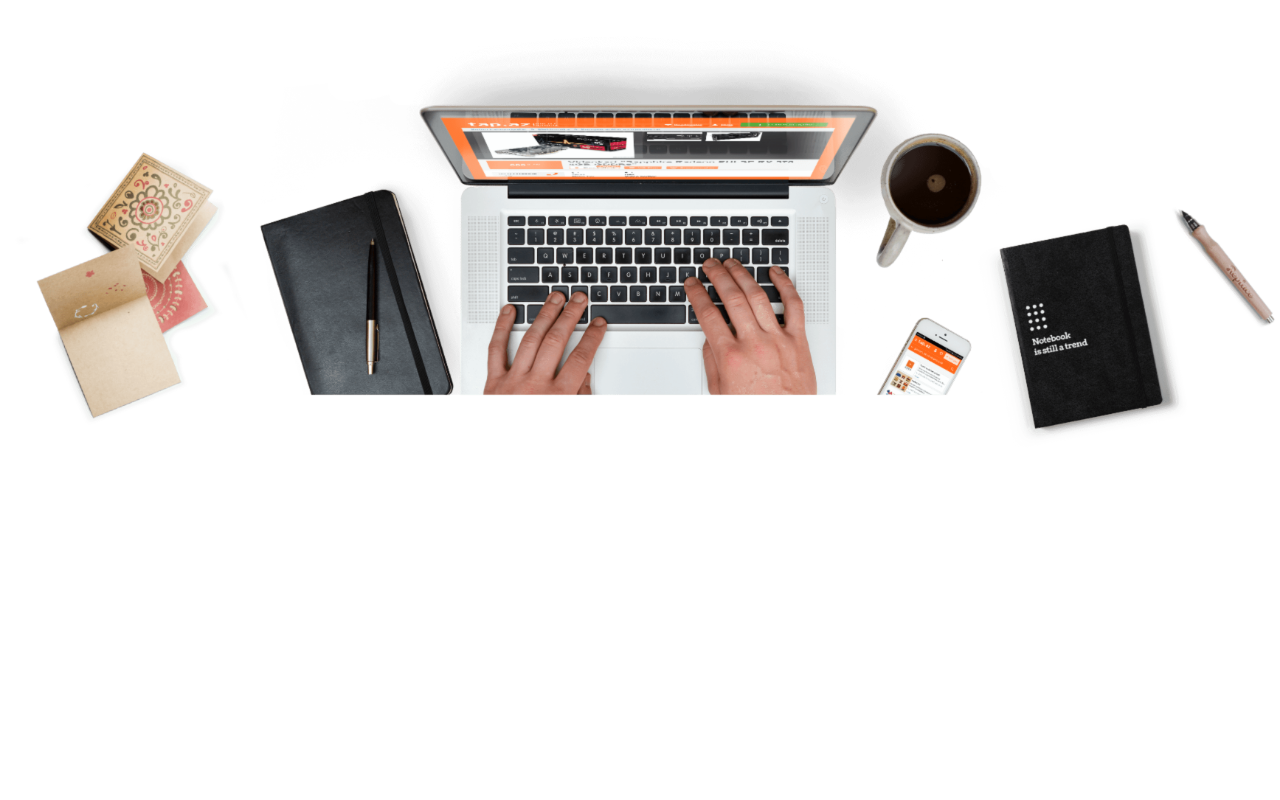
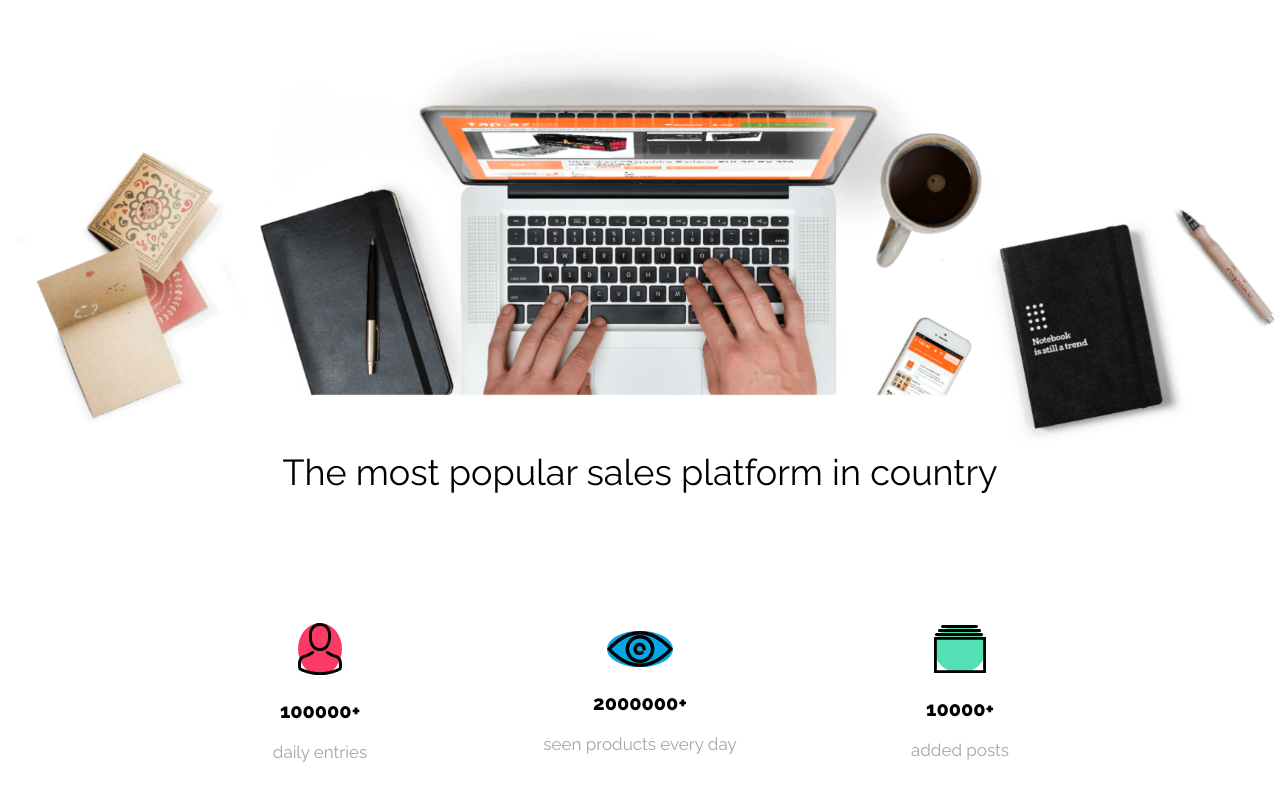
Before and after one commit to J4ISY/best_shop, a plain HTML site: page index.html in a window 1280 px wide. Shown: the part 450-1250 px from the top of the page. Before the commit the page ends 924 px from the top, so only its background shows below. Drawn offline with nearby package versions, Linux system fonts and the light colour scheme.

Commit message:
Analisys section

```diff
--- a/index.html
+++ b/index.html
@@ -23,10 +23,10 @@
             <div class="header__wrapper">
                 <a href="" class="logo__text">BestShop</a>
                 <nav class="mainMenu">
-                    <a href="" class="mainMenu__item mainMenu__item--active">Why us</a>
-                    <a href="" class="mainMenu__item">Benefits</a>
-                    <a href="" class="mainMenu__item">Prices</a>
-                    <a href="" class="mainMenu__item">Contact</a>
+                    <a href="#analisys" class="mainMenu__item mainMenu__item--active">Why us</a>
+                    <a href="#benefits" class="mainMenu__item">Benefits</a>
+                    <a href="#prices" class="mainMenu__item">Prices</a>
+                    <a href="#contact" class="mainMenu__item">Contact</a>
                 </nav>
             </div>
 
@@ -39,9 +39,30 @@
                 </div>
                 <div class="bgc__intro"></div>
             </section>
+    </div>
+</div>
 
+<div class="box" id="analisys">
+    <div class="box__wrapper analysis">
+        <h2 class="analysis__hdl">The most popular sales platform in country</h2>
+        <section class="analysis__box">
+            <div class="analysis__col ">
+                <img src="./src/img/Person.svg" alt="" class="analysis__img col1">
+                <h3 class="analysis__title">100000+</h3>
+                <p class="analysis__text">daily entries</p>
+            </div>
+            <div class="analysis__col">
+                <img src="./src/img/Eye.svg" alt="" class="analysis__img col2">
+                <h3 class="analysis__title">2000000+</h3>
+                <p class="analysis__text">seen products every day</p>
+            </div>
+            <div class="analysis__col">
+                <img src="./src/img/Catalog.svg" alt="" class="analysis__img col3">
+                <h3 class="analysis__title">10000+</h3>
+                <p class="analysis__text">added posts</p>
+            </div>
+        </section>
     </div>
-
 </div>
 
 </body>
--- a/src/css/style.css
+++ b/src/css/style.css
@@ -152,3 +152,57 @@ p {
     background-color: var(--primary-color);
     border-color: var(--primary-color);
 }
+
+.box__wrapper.analysis {
+    display: flex;
+    flex-direction: column;
+    width: 100%;
+}
+.analysis__hdl {
+    font-family: 'Raleway', sans-serif;
+    font-weight: 400;
+    font-size: 2.25rem;
+    color: var(--secondary-color);
+    width: 100%;
+    position: relative;
+    text-align: center;
+}
+.analysis__box {
+    justify-content: center;
+    display: flex;
+    width: 100%;
+    align-items: center;
+    margin-top: 6.25rem;
+}
+.analysis__col {
+    display: inline-block;
+    justify-content: center;
+    width: 20rem;
+    text-align: center;
+}
+.analysis__title {
+    font-family: 'Raleway', sans-serif;
+    font-weight: 800;
+    font-size: 1.25rem;
+    width: 100%;
+}
+.analysis__text {
+    font-family: 'Raleway', sans-serif;
+    font-weight: 400;
+    font-size: 1.0625rem;
+    color: var(--third-color);
+}
+
+.analysis__img.col1{
+    background-color: rgba(251, 59, 100, 1);
+    border-radius: 50%;
+    overflow: initial;
+}.analysis__img.col2{
+    background-color: rgba(8, 166, 228, 1);
+    border-radius: 50%;
+    overflow: initial;
+}.analysis__img.col3{
+    background-color: rgba(85, 223, 180, 1);
+    border-radius: 50%;
+    overflow: initial;
+}
```
Also changed, not shown: src/img/Catalog.svg (added), src/img/Eye.svg (added), src/img/Person.svg (added).
